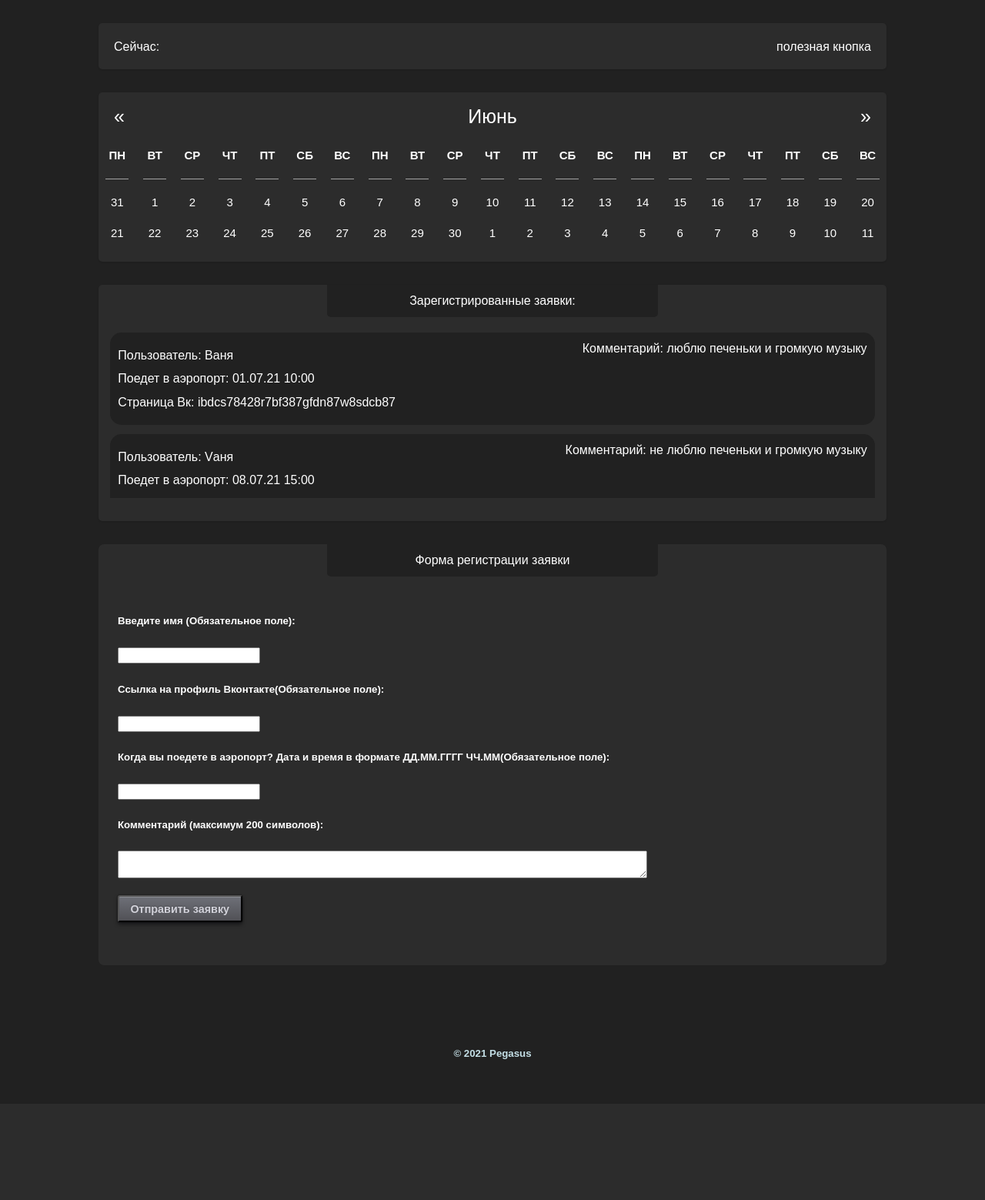
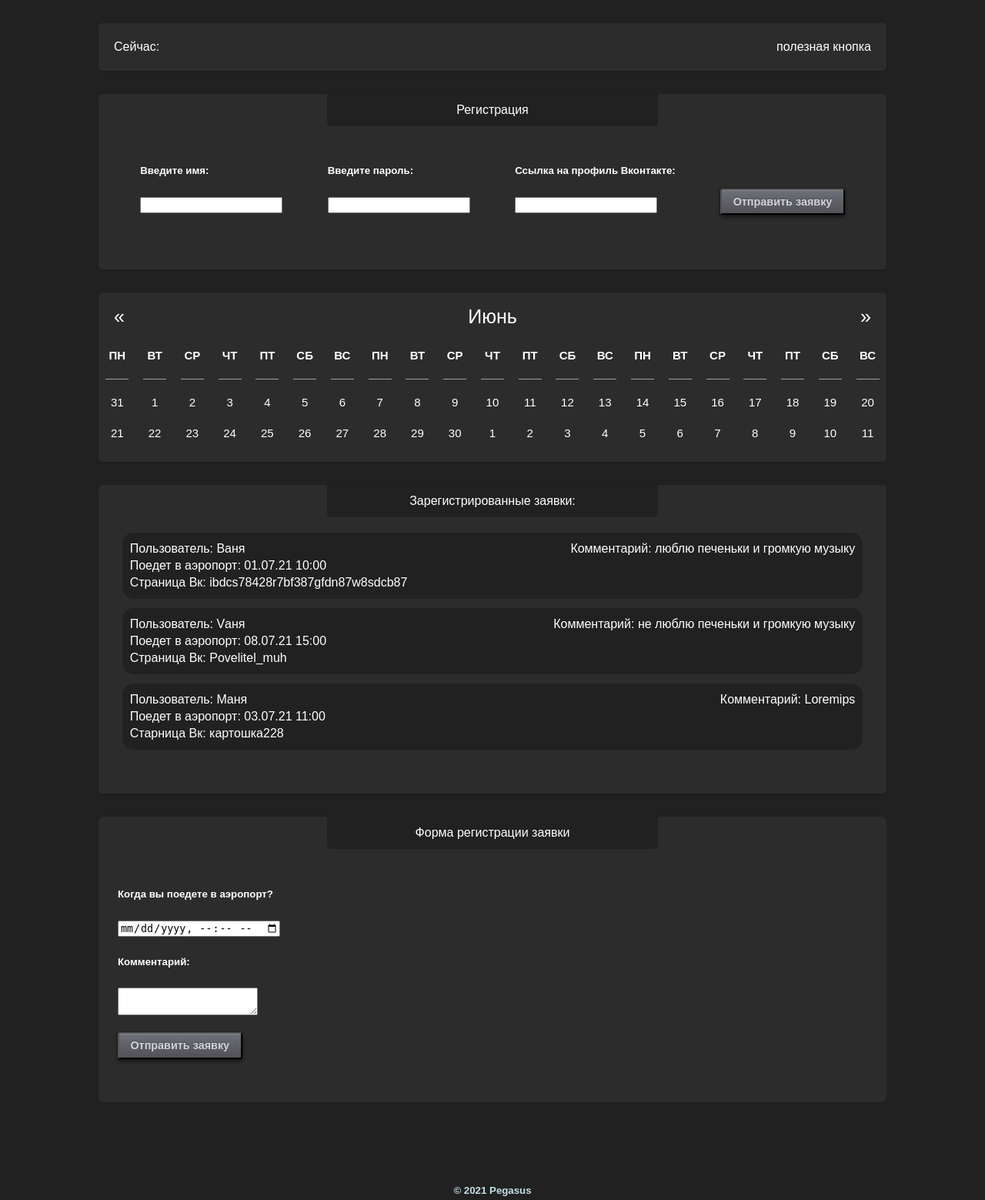
Before and after one commit to Igor-hub-it/Kyrsovaya, a Flask app: page / in a window 1280 px wide. Shown: the part 50-1609 px from the top of the page at 77% size. Before the commit the page ends 1426 px from the top, so only its background shows below. Run offline with Flask 2, Linux system fonts and the light colour scheme.

Commit message:
create registration page

```diff
--- a/static/style.css
+++ b/static/style.css
@@ -35,12 +35,85 @@ main{
     margin-top: 30px;
 }
 
+@media (max-width: 1233px){
+    .register_wind_input{
+        display: flex;
+        flex-direction: column;
+    }
+}
+
+.register_wind{
+    margin-top: 30px!important;
+    padding-bottom: 30px;
+    width: 80%;
+    background-color: #2c2c2c;
+    border-radius: 5px;
+    box-shadow: 0 1px 2px 0 rgb(0 0 0 / 15%);
+    margin: auto;
+}
+
+.title_of_register_wind{
+    width: 40%;
+    text-align: center;
+    background-color: #212121;
+    margin: auto;
+    padding: 10px;
+    border-bottom-left-radius: 5px;
+    border-bottom-right-radius: 5px;
+}
+
+.register_wind_input{
+    display: flex;
+    justify-content: space-around;
+    margin: 25px;
+}
+
+button.new_user{
+    margin-top: 40px;
+    position: relative;
+    display: inline-block;
+    font-size: 90%;
+    font-weight: 700;
+    color: rgb(209,209,217);
+    text-decoration: none;
+    text-shadow: 0 -1px 2px rgba(0,0,0,.2);
+    padding: .5em 1em;
+    outline: none;
+    border-radius: 3px;
+    background: linear-gradient(rgb(110,112,120), rgb(81,81,86)) rgb(110,112,120);
+    box-shadow:
+    0 1px rgba(255,255,255,.2) inset,
+    0 3px 5px rgba(0,1,6,.5),
+    0 0 1px 1px rgba(0,1,6,.2);
+    transition: .2s ease-in-out;
+}
+
+button.new_user:hover:not(:active){
+    background: linear-gradient(rgb(126,126,134), rgb(70,71,76)) rgb(126,126,134);
+}
+
+button.new_user:active, button.new_req:hover{
+    top: 1px;
+    background: linear-gradient(rgb(76,77,82), rgb(56,57,62)) rgb(76,77,82);
+    box-shadow:
+    0 0 1px rgba(0,0,0,.5) inset,
+    0 2px 3px rgba(0,0,0,.5) inset,
+    0 1px 1px rgba(255,255,255,.1);
+    cursor: pointer;
+}
+
+@media (max-width: 1233px){
+    .first_block{
+        display: flex;
+        flex-direction: column;
+    }
+}
+
 .first_block{
     background: #2c2c2c;
     -webkit-box-shadow: 0 1px 2px 0 rgb(0 0 0 / 15%);
     box-shadow: 0 1px 2px 0 rgb(0 0 0 / 15%);
     border-radius: 5px;
-    height: 60px;
     width: 80%;
     margin: auto;
 }
@@ -145,9 +218,16 @@ main{
     border-radius: 50%;
 }
 
-.day:hover, .day:active{
-    background-color:aliceblue;
+.day:hover{
+    background-color: aliceblue;
     color: #2c2c2c;
+    transition: 1s;
+    cursor: pointer;
+}
+
+.selected_day{
+    background-color: rgb(81, 170, 202);
+    color: aliceblue;
     transition: 1s;
     cursor: pointer;
 }
@@ -172,20 +252,29 @@ main{
     border-bottom-right-radius: 5px;
 }
 
+@media (max-width: 992px){
+    .req{
+        display: flex;
+        flex-direction: column;
+    }
+    .comment{
+        margin-top: 20px;
+    }
+}
+
 .req{
+    margin-left: 3%!important;
+    margin-right: 3%!important;
     border-radius: 15px;
     background-color: #212121;
     padding: 10px;
     margin-bottom: 12px;
     display: flex;
     justify-content: space-between;
-    height: 100px;
 }
 
 .requests{
     margin: auto;
-    width: 97%;
-    height: 200px;
     margin-top: 20px!important;
     padding-bottom: 15px!important;
     overflow-y: scroll;
@@ -223,7 +312,7 @@ main{
 }
 
 .place_to_comment{
-    width: 70%;
+    /* width: 70%; */
 }
 
 button.new_req{
--- a/templates/includes.html
+++ b/templates/includes.html
@@ -1,6 +1,7 @@
 {% include 'base.html' %}
 {% include 'header.html' %}
 {% include 'first_block.html' %}
+{% include 'register_window.html' %}
 {% include 'calendar.html' %}
 {% include 'request_window.html' %}
 {% include 'req_maker.html' %}
--- /dev/null
+++ b/templates/register_window.html
@@ -0,0 +1,20 @@
+<div class="register_wind">
+    <div class="title_of_register_wind">
+        Регистрация
+    </div>
+    <div class="register_wind_input">
+        <div class="username">
+            <h5>Введите имя:</h5>
+            <input type="text">
+        </div>
+        <div class="password">
+            <h5>Введите пароль:</h5>
+            <input type="text">
+        </div>
+        <div class="vklink">
+            <h5>Ссылка на профиль Вконтакте:</h5>
+            <input type="text">
+        </div>
+        <p><button class="new_user">Отправить заявку</button></p>
+    </div>
+</div>
--- a/templates/req_maker.html
+++ b/templates/req_maker.html
@@ -1,20 +1,12 @@
 <div class="req_maker">
     <div class="title_of_req_maker">Форма регистрации заявки</div>
     <div class="req_maker_input">
-        <div class="usertime_to_go">
-            <h5>Введите имя (Обязательное поле):</h5>
-            <input type="text">
-        </div>
-        <div class="vklink">
-            <h5>Ссылка на профиль Вконтакте(Обязательное поле):</h5>
-            <input type="text">
-        </div>
         <div class="When_to_go">
-            <h5>Когда вы поедете в аэропорт? Дата и время в формате ДД.MM.ГГГГ ЧЧ.ММ(Обязательное поле):</h5>
-            <input type="text">
+            <h5>Когда вы поедете в аэропорт?</h5>
+            <input type="datetime-local"/>
         </div>
         <div class="comm">
-            <h5>Комментарий (максимум 200 символов):</h5>
+            <h5>Комментарий:</h5>
             <textarea class="place_to_comment" ></textarea>
         </div>
         <p><button class="new_req">Отправить заявку</button></p>
```
